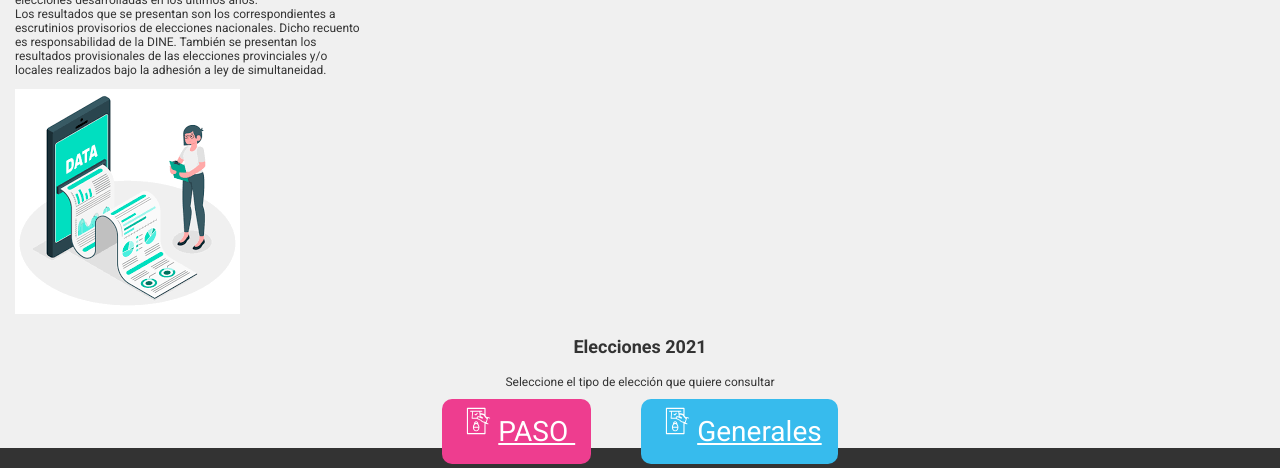
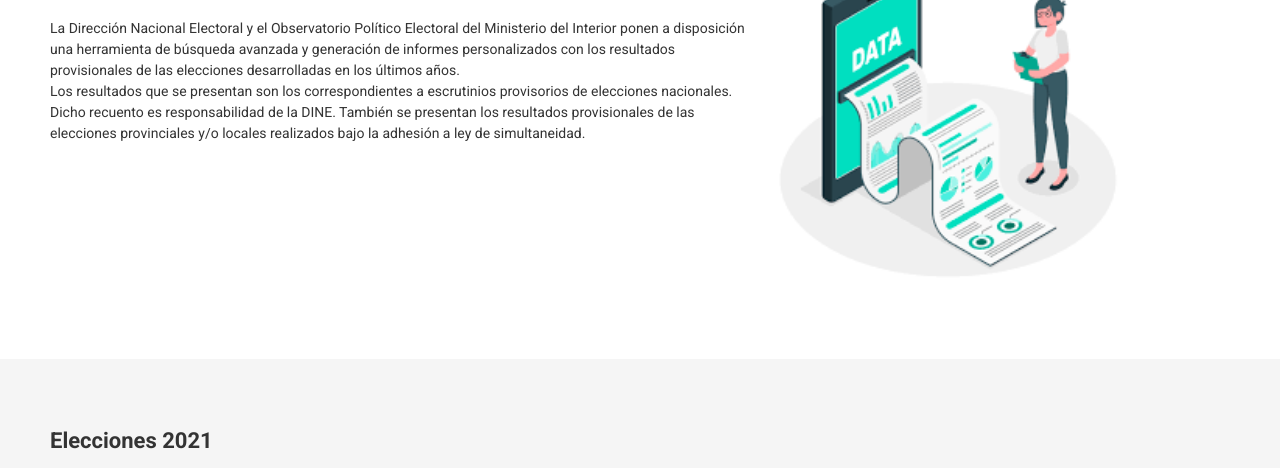
Before and after one commit to abranico/resultados-electorales, a plain HTML site: page index.html in a window 1280 px wide. Shown: the part 264-732 px from the top of the page. Drawn offline with Linux system fonts and the light colour scheme.

Commit message:
pagina de inicio

```diff
--- a/css/common.css
+++ b/css/common.css
@@ -11,7 +11,6 @@ body {
   margin: 0;
   padding: 0;
   box-sizing: border-box;
-  background-color: rgb(240, 240, 240);
 
 }
 
--- a/css/pages/index.css
+++ b/css/pages/index.css
@@ -1,24 +1,59 @@
+/* Seccion del Titulo */
+
 #sec-titulo {
-    margin: 15px;
-    width: 350px;
+    max-width: 100%;
+    display: flex;
+    padding: 50px;
 }
 
+
+.sec-titulo_contenedor-imagen img {
+    width: 350px;
+    margin: 15px;
+}
+
+.sec-titulo_contenedor-texto {
+    width: 60%;
+}
+
+.sec-titulo_contenedor-texto p {
+    font-size: 14px;
+    line-height: 1.5;
+}
+
+/* Seccion del Contenido */
+
 #sec-contenido {
-    text-align: center;
+    max-width: 100%;
+    padding: 50px;
+    background-color: rgb(245, 245, 245);
+}
+
+#sec-contenido p {
+    font-size: 14px;
+
+}
+
+.sec-contenido_contenedor-botones {
+    padding: 25px 50px 50px 50px;
+    display: flex;
+    justify-content: center;
 }
 
 .contenido-boton {
     border-radius: 10px;
     margin: 25px;
-    height: 100px;
     width: 400px;
-    padding: 1rem;
+    padding: 30px 40px;
     color: #FFF;
     font-size: 28px;
-    text-align: center;
+    text-decoration: none;
+    display: flex;
+    align-items: center;
 }
 
 .contenido-boton img {
-    height: 40px;
-    width: 40px;
+    height: 60px;
+    margin-right: 5px;
+
 }
--- a/index.html
+++ b/index.html
@@ -36,7 +36,8 @@
     <main>
         <section id="sec-titulo">
             <!--Seccion para agregar una palicula favorita por codigo-->
-            <h2>Resultados electorales</h2>
+            <div class="sec-titulo_contenedor-texto">
+                <h1>Resultados electorales</h1>
                 <p>La Dirección Nacional Electoral y el Observatorio Político Electoral del Ministerio
                     del Interior ponen a disposición una herramienta de búsqueda avanzada y generación
                     de informes personalizados con los resultados provisionales de las elecciones
@@ -47,17 +48,22 @@
                     presentan los resultados provisionales de las elecciones provinciales y/o locales
                     realizados bajo la adhesión a ley de simultaneidad.
                 </p>
-            <div><img src="img/images.png" alt=""></div>
+            </div>
+            <div class="sec-titulo_contenedor-imagen">
+                <img src="img/images.png" alt="">
+            </div>
         </section>
         <section id="sec-contenido">
-            <h3>Elecciones 2021</h3>
+            <h2>Elecciones 2021</h2>
             <p>Seleccione el tipo de elección que quiere consultar</p>
+            <div class="sec-contenido_contenedor-botones">
                 <a class="contenido-boton paso" href="paso.html">
-                <img class="boton_imagen" src="img/icons/urna.svg" alt="">PASO
+                    <img class="boton_imagen" src="img/icons/urna.svg" alt="">Paso
                 </a>
                 <a class="contenido-boton generales" href="generales.html">
                     <img class="boton_imagen" src="img/icons/urna.svg" alt="">Generales
                 </a>
+            </div>
         </section>
     </main>
     <!--Pie de página-->
```
Lines whose indentation alone changed are shown as unchanged.
